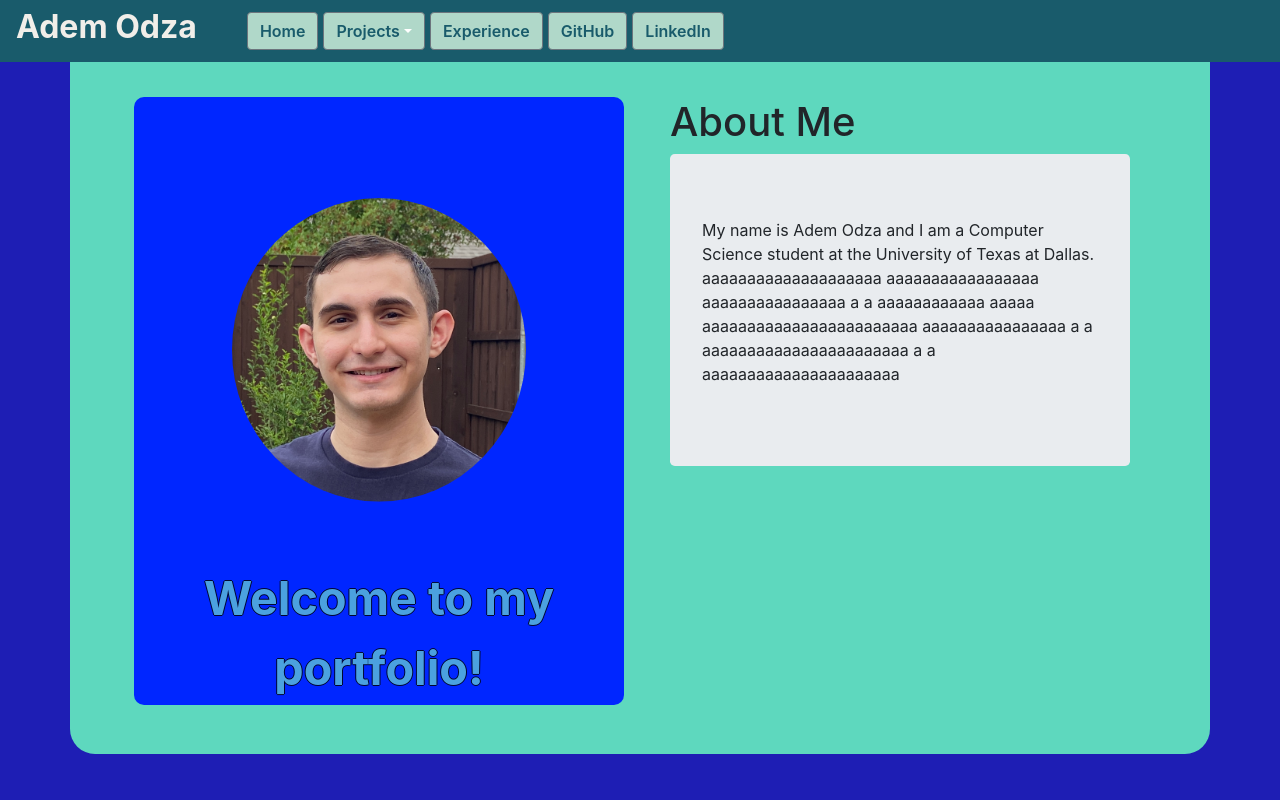
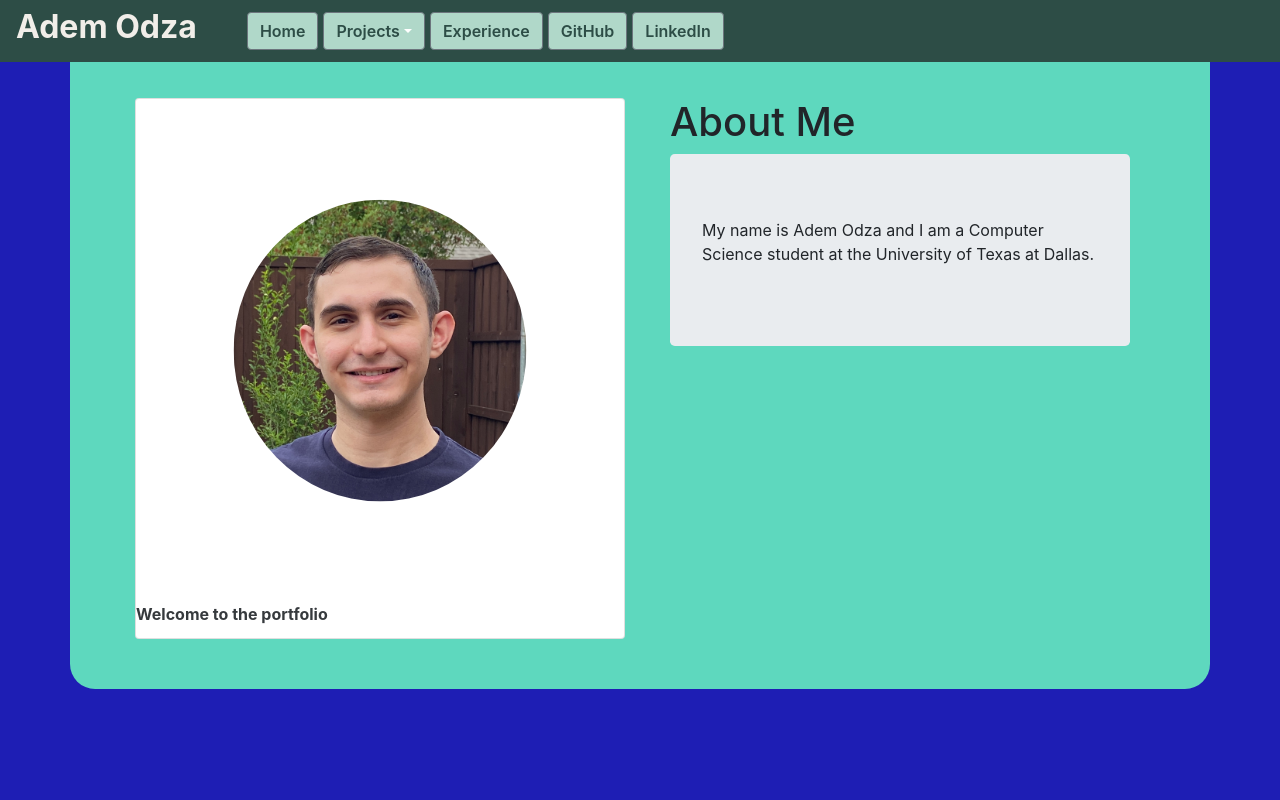
Before and after one commit to AdemOdza/adem-portfolio, a React (Create React App) app: page / in a window 1280 px wide. Shown: the top 800 px of the page. Built offline with nearby package versions, Linux system fonts and the light colour scheme.

Commit message:
Revert "Fixed CSS of the ImageCaption component and changed a few other things."
This reverts commit ec31d348b20e0973b7daa4281f7739d1dec8dc0d.

```diff
--- /dev/null
+++ b/craco.config.js
@@ -0,0 +1,11 @@
+// craco.config.js
+module.exports = {
+    style: {
+      postcss: {
+        plugins: [
+          require('tailwindcss'),
+          require('autoprefixer'),
+        ],
+      },
+    },
+  }
--- a/public/index.html
+++ b/public/index.html
@@ -24,7 +24,7 @@
       work correctly both with client-side routing and a non-root public URL.
       Learn how to configure a non-root public URL by running `npm run build`.
     -->
-    <title>Adem Odza's Portfolio</title>
+    <title>React App</title>
   </head>
   <body>
     <noscript>You need to enable JavaScript to run this app.</noscript>
--- a/src/Components/HomePage/HomePage.css
+++ b/src/Components/HomePage/HomePage.css
@@ -13,7 +13,3 @@
 #row-spacer {
     padding: 20px;
 }
-
-#invisible {
-    opacity: 0%;
-}
--- a/src/Components/HomePage/HomePage.js
+++ b/src/Components/HomePage/HomePage.js
@@ -3,6 +3,7 @@ import InfoCard from '../InfoCard/InfoCard/InfoCard'
 import MyNavbar from '../MyNavbar/MyNavbar'
 import './HomePage.css'
 import { Container, Row, Col} from 'reactstrap';
+import Image from 'react-bootstrap/Image'
 import ImageCaption from '../InfoCard/ImageCaption/ImageCaption';
 import face from '../../images/face.jpeg'
 
@@ -11,21 +12,24 @@ function HomePage(){
     return(
         <Container id="homepage-background">
             <Col>
+            </Col>
+            <Col>
                 <Row xl="1" id="row-spacer"> <h1>         </h1></Row>
                 <Row xl="1">
                     <Row/>
                 </Row>
 
-                <Row md="2" >
+                <Row md="2">
                     <Col>
-                        <ImageCaption src={face} alt="test" text="Welcome to my portfolio!"/>
+                        <ImageCaption src={face} alt="test" text="Welcome to the portfolio"/>
                     </Col>
                     <Col>
-                        <InfoCard title="About Me" body="My name is Adem Odza and I am a Computer Science student at the University of Texas at Dallas. aaaaaaaaaaaaaaaaaaaa aaaaaaaaaaaaaaaaa aaaaaaaaaaaaaaaa a a aaaaaaaaaaaa aaaaa aaaaaaaaaaaaaaaaaaaaaaaa aaaaaaaaaaaaaaaa a a aaaaaaaaaaaaaaaaaaaaaaa a a aaaaaaaaaaaaaaaaaaaaaa"/>
+                        <InfoCard title="About Me" body="My name is Adem Odza and I am a Computer Science student at the University of Texas at Dallas."/>
                     </Col>
                 </Row>
             </Col>
-
+            <Col>
+            </Col>
         </Container>
     )
 }
--- a/src/Components/InfoCard/ImageCaption/ImageCaption.css
+++ b/src/Components/InfoCard/ImageCaption/ImageCaption.css
@@ -1,24 +1,18 @@
 #caption-info {
-    border-radius: 0px;
+    background-color: transparent;
     text-align: center;
     font-weight: bold;
-    font-size: 35pt;
-    color:rgb(94, 192, 216) !important;
-    text-shadow: 1px 0 0 #000, 0 -1px 0 #000, 0 1px 0 #000, -1px 0 0 #000;
-    opacity: 80%;
-    margin-top: -10px;
+    opacity: 90%;
+    border-radius: 10px;
 }
 
 #background-info {
-    background-color: rgb(0, 38, 255);
-    border-radius: 10px;
-    margin: -1px;
-
+    color: inherit;
 }
 
 #image {
-    background-color: rgb(94, 216, 190);
+    background-color: inherit;
+    object-position: top;
     border-radius: 50%;
     scale: 60%;
-    margin-bottom: -30px;
 }
--- a/src/Components/InfoCard/ImageCaption/ImageCaption.js
+++ b/src/Components/InfoCard/ImageCaption/ImageCaption.js
@@ -1,30 +1,28 @@
 import React from 'react';
 import './ImageCaption.css'
 import '../../HomePage/HomePage.css'
-import { Card, CardImg, CardTitle, Container, Row, Col, CardSubtitle } from 'reactstrap';
+import { Card, CardImg, CardTitle, Container, Row, Col } from 'reactstrap';
 
 function ImageCaption(props){
     return(
         <>
-            <Container id="background-info">
+        <Card id="background-info">
+            <Container style={{backgroundColor: 'rgba(255, 255, 255, 0.0)', border: 0 }}>
 
                 <Row>
-                    <CardImg id="image"
+                    <CardImg id="image" class = "homepage-color-theme"
                     top
                     width="100%"
                     src={props.src}
                     alt={props.alt}/>
-
-                    <Col>
-                        <CardTitle id="caption-info"> {props.text} </CardTitle>
-                    </Col>
                 </Row>
 
-                <Row id= "caption-info">
-
+                <Row>
+                    <CardTitle id="caption-info"> {props.text} </CardTitle>
                 </Row>
 
             </Container>
+        </Card>
         </>
     )
 }
--- a/src/Components/MyNavbar/MyNavbar.css
+++ b/src/Components/MyNavbar/MyNavbar.css
@@ -5,7 +5,7 @@
 }
 
 #navbar-background{
-    background-color: rgb(25, 91, 107);
+    background-color: rgb(45, 77, 70);
 }
 
 #navbar-title{
@@ -15,7 +15,7 @@
 }
 
 .button-text{
-    color: rgb(25, 91, 107);
+    color: rgb(45, 77, 70);
     font-weight: 600;
 }
 
--- a/src/index.css
+++ b/src/index.css
@@ -1,3 +1,7 @@
+@tailwind base;
+@tailwind components;
+@tailwind utilities;
+
 body {
   margin: 0;
   font-family: -apple-system, BlinkMacSystemFont, 'Segoe UI', 'Roboto', 'Oxygen',
--- /dev/null
+++ b/tailwind.config.js
@@ -0,0 +1,11 @@
+module.exports = {
+  purge: ['./src/Components/**/*.js', './public/index.html'],
+  darkMode: false, // or 'media' or 'class'
+  theme: {
+    extend: {},
+  },
+  variants: {
+    extend: {},
+  },
+  plugins: [],
+}
```
Also changed, not shown: package.json (+12 -3 lines), 1 other file (tests, documents, lock files or other folders).
